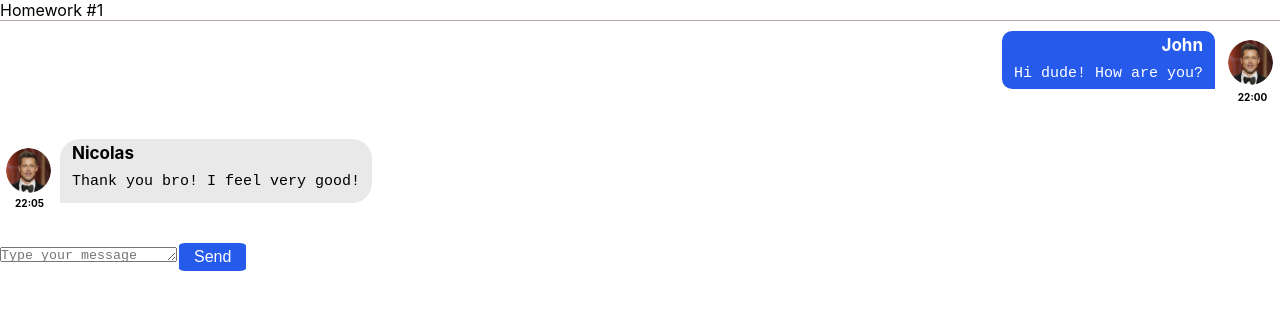
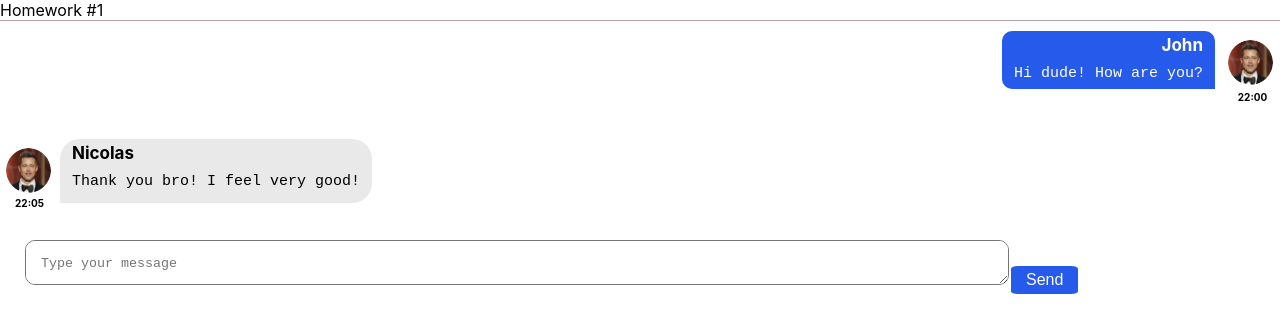
Before and after one commit to MaratFa/Autocheck, a React (Create React App) app: page / in a window 1280 px wide. Shown: the top 332 px of the page. Built offline with nearby package versions, Linux system fonts and the light colour scheme.

Commit message:
Update MessageSender.module.css

```diff
--- a/src/s2-homeworks/hw01/message-sender/MessageSender.module.css
+++ b/src/s2-homeworks/hw01/message-sender/MessageSender.module.css
@@ -1,27 +1,31 @@
 .sendForm {
-
+    padding: 15px 15px;
+    margin: 8px 10px;
 }
 
 .textarea {
-
+    width: 80%;
+    padding: 15px 15px;
+    text-align:justify;
+    border-radius: 10px;
 }
 
 .button {
     border-radius: 10%;
     font-size: 16px;
     margin: 40px 2px;
-    cursor: pointer;
     text-align: center;
     padding: 5px 15px;
     color: white;
     border: none;
     background-color: #255aeb;
-    font-family: Arial, Helvetica, sans-serif
+    font-family: Arial, Helvetica, sans-serif;
 }
 
 .button:hover {
+    cursor: pointer;
+}
 
-}
 .button:active {
 
 }
```
